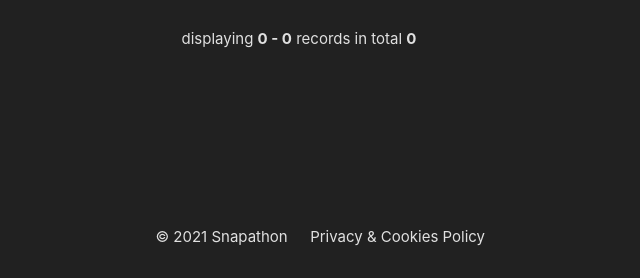
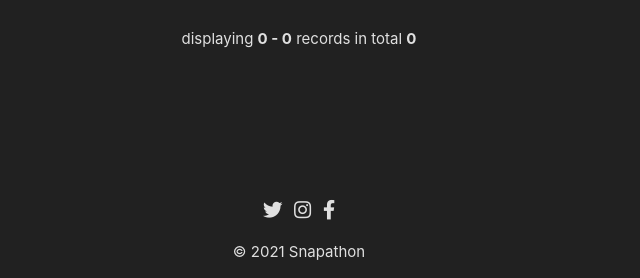
Before and after one commit to kairosity/mp3-snapathon, a Flask app: page /browse in a window 1280 px wide. Shown: the part 759-1037 px from the top of the page, without its empty margins (341-981 px from the left). Before the commit the page ends 1005 px from the top, so only its background shows below. Run offline with Flask 2, Linux system fonts and the light colour scheme; data that the repository does not hold is empty; some libraries are stand-ins or nearby versions; some web fonts are replaced.

Commit message:
feat: added social media links to footer

```diff
--- a/static/css/style.css
+++ b/static/css/style.css
@@ -1294,8 +1294,30 @@ a.admin-page-delete-btn:focus{
   height: 50px;
   width: 100%;
 }
-footer p {
-    padding-top: 1rem;
+.footer-flexbox{
+    flex-direction: column-reverse;
+}
+.footer-flexbox,
+.footer-flexbox-1,
+.footer-flexbox-2{
+    display: flex;
+    justify-content: center;
+}
+.twitter-link,
+.instagram-link,
+.facebook-link{
+    margin: 0 0.4rem;
+    font-size: 1.3rem;
+    color: var(--main-text-colour);
+}
+.twitter-link:hover,
+.instagram-link:hover,
+.facebook-link:hover{
+    color: var(--accent-colour);
+}
+.footer-date,
+.privacy-policy{
+    margin: 1rem;
     color: var(--main-text-colour);
 }
 
@@ -1602,6 +1624,7 @@ h5.user-points-badge{
 footer{
     margin-top: 110px;
 }
+
 /* Error Pages */
 .error-msg{
     margin-bottom: 5rem;
--- a/templates/base.html
+++ b/templates/base.html
@@ -106,14 +106,18 @@
 </div>
             <footer id="footer" class="footer">
                 <div class="row">
-                    <div class="col s6 m2 offset-m4 right-align">
-                        <p>© {{datetime.strftime("%Y")}} Snapathon</p>
-                    </div>
-                    <div class="col s6 m2 left-align">
-                        <p>Privacy & Cookies Policy</p>
+                    <div class="footer-flexbox">
+                        <div class="footer-flexbox-2">
+                            <p class="footer-date">© {{datetime.strftime("%Y")}} Snapathon</p>
+                        </div>
+                            <div class="footer-flexbox-1">
+                                <a href="https://twitter.com/" class="twitter-link hvr-icon-pop" aria-label="twitter"><i class="fab fa-twitter hvr-icon"></i></a>
+                                <a href="https://www.instagram.com/" class="instagram-link hvr-icon-pop" aria-label="instagram"><i class="fab fa-instagram hvr-icon"></i></a>
+                                <a href="https://www.facebook.com/" class="facebook-link hvr-icon-pop" aria-label="facebook"><i class="fab fa-facebook-f hvr-icon" ></i></a>
+                            </div>
                     </div>
                 </div>
-    </footer>
+            </footer>
 
 
 
--- a/templates/compete.html
+++ b/templates/compete.html
@@ -104,7 +104,7 @@
                 <h3 class="center-align rules-heading">Upload Guidelines:</h3>
                 <ul class="rules col s12 m10 offset-m1">
                     <li> Files must be of the type: .jpg, .jpeg, .svg, .png or .gif - No other file types will be accepted.</li>
-                    <li> Uploaded images must not be larger than 540KBs (0.5MB). </li>
+                    <li> Uploaded images must not be larger than 560KBs (0.5MB). </li>
                     <li> When resizing your image, a good rule of thumb is setting a resolution of 72dpi and no larger than 850px on the photo's longest side.</li>
                     <li> While keeping under the above file size limit, please do ensure that your image is not pixelated.</li>
                     <li> Pixelated images, or bad quality images will not be removed, but are unlikely to score highly in the competition.</li>
```
Also changed, not shown: static/css/effects-from-hover.css (line endings or trailing spaces).
